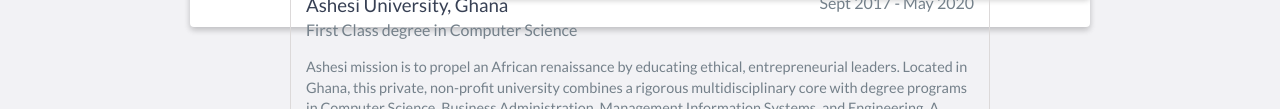
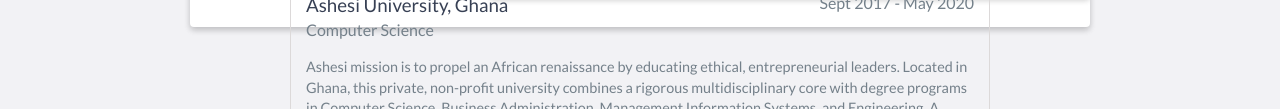
Before and after one commit to Kamara0001/emmanuel-portfolio___, a website: page index.html in a window 1280 px wide. Shown: the part 1843-1952 px from the top of the page. Drawn offline with nearby package versions, Linux system fonts and the light colour scheme; files that its build step writes are made by us from their sources.

Commit message:
Update index.html

```diff
--- a/index.html
+++ b/index.html
@@ -134,7 +134,7 @@
         <div class="education-block">
             <h3>Ashesi University, Ghana</h3>
             <span class="education-date">Sept 2017 - May 2020</span>
-            <h4>First Class degree in Computer Science </h4>
+            <h4>Computer Science </h4>
             <p>
                Ashesi mission is to propel an African renaissance by educating ethical, entrepreneurial leaders. Located in Ghana, this private, non-profit university combines a rigorous multidisciplinary core with degree programs in Computer Science, Business Administration, Management Information Systems, and Engineering. A student-led honour code, integrated community service, diverse internships, and real-world projects prepare students to develop innovative solutions for the challenges facing their individual communities, countries and the continent at large.
 
```
